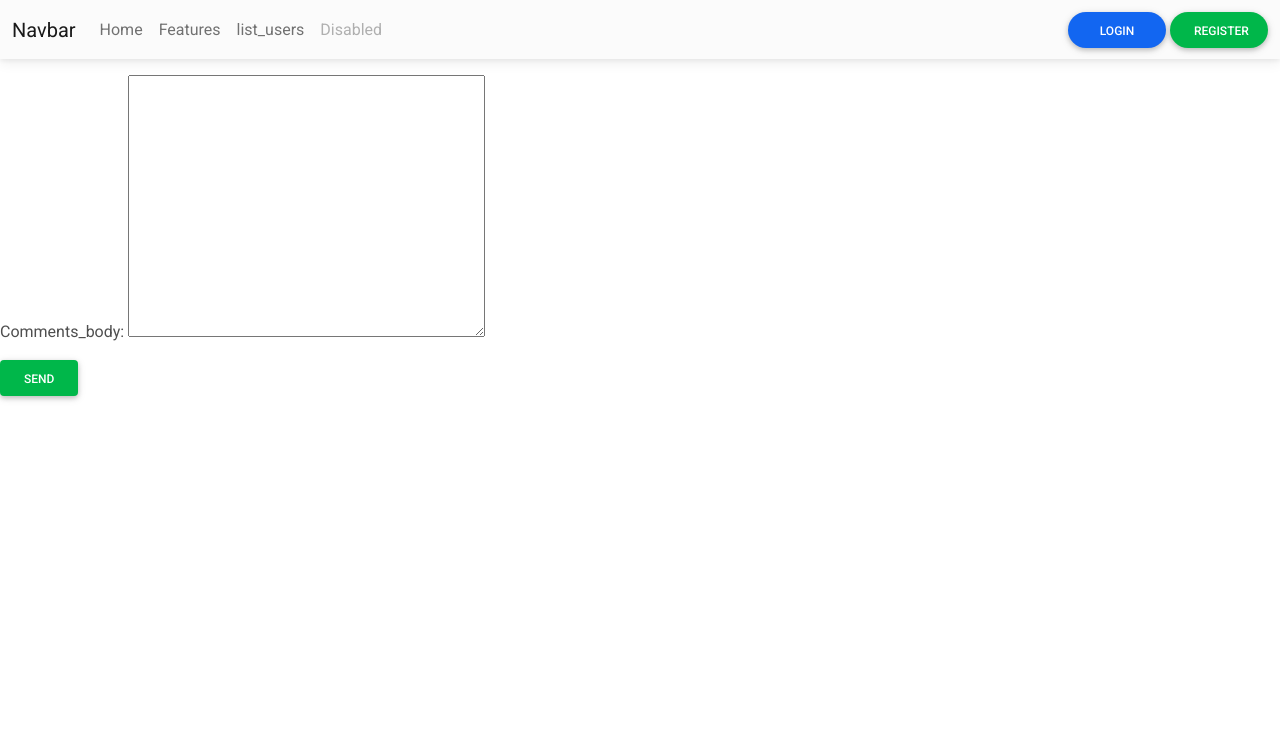
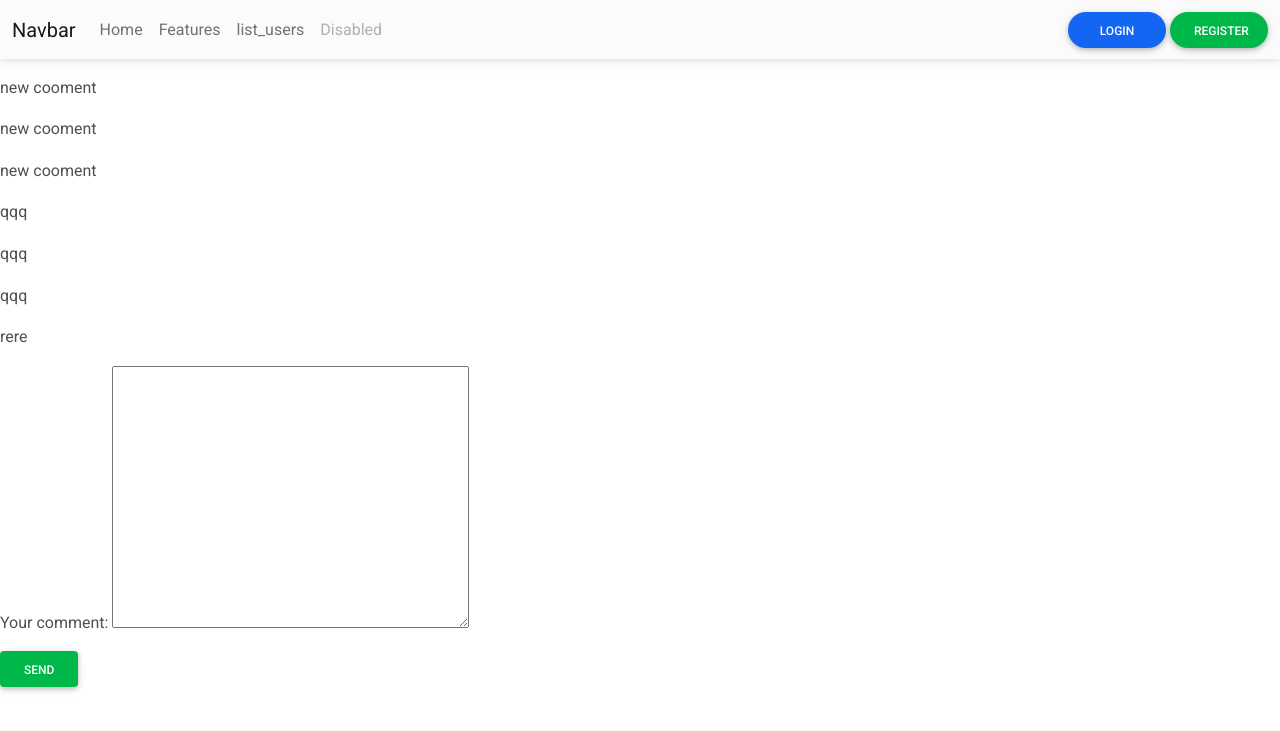
Before and after one commit to DireStraits01/pocket, a Django app: template templates/posts/comments.html in a window 1280 px wide. Shown: the top 731 px of the page. Run offline with Django 3.2, Linux system fonts and the light colour scheme; the template is opened without the code that fills it: values that come from a table or form of the project are taken from there, others are empty; data comes from the database, SQL or seed files in the repository; both versions use the stored data as it was after the commit; some libraries are stand-ins or nearby versions.

Commit message:
fix comments page html

```diff
--- a/posts/models.py
+++ b/posts/models.py
@@ -18,7 +18,7 @@ class Article(models.Model):
 
 
 class Comments(models.Model):
-      body = RichTextUploadingField(max_length=150, blank=True, null=True, verbose_name='comments_body')
+      body = RichTextUploadingField(max_length=150, blank=True, null=True, verbose_name='your comment:')
       post = models.ForeignKey(Article, on_delete=models.CASCADE, related_name='comments', null=True,blank=True)
       author = models.ForeignKey(Profile, on_delete=models.SET_NULL, null=True, related_name='comment_author')
       date_create = models.DateTimeField(auto_now_add=True)
--- a/posts/views.py
+++ b/posts/views.py
@@ -21,7 +21,7 @@ def comments(request, id):
             new_comment.author = now_user
             new_comment.post = comm_post
             new_comment.save()
-            return HttpResponseRedirect(str(id))
+            return HttpResponseRedirect(f'/comments/{id}')
     else:
         comm_form = CommentForm()
         context = {'comm_post': comm_post, 'comments': comments,
--- a/templates/posts/comments.html
+++ b/templates/posts/comments.html
@@ -2,6 +2,10 @@
 <p>{%block content %}</p>
 
 {{comm_post.body|safe}}
+
+<p>{% for comment in comments %}</p>
+<p>{{comment.body|safe}}</p>
+<p>{% endfor%}</p>
 <div class="editor-section">
   <form action="" method="POST">
     {% csrf_token %} {{comm_form.media}} {{comm_form.as_p}}
```
Also changed, not shown: db.sqlite3, posts/migrations/0007_auto_20210209_1041.py (added).
